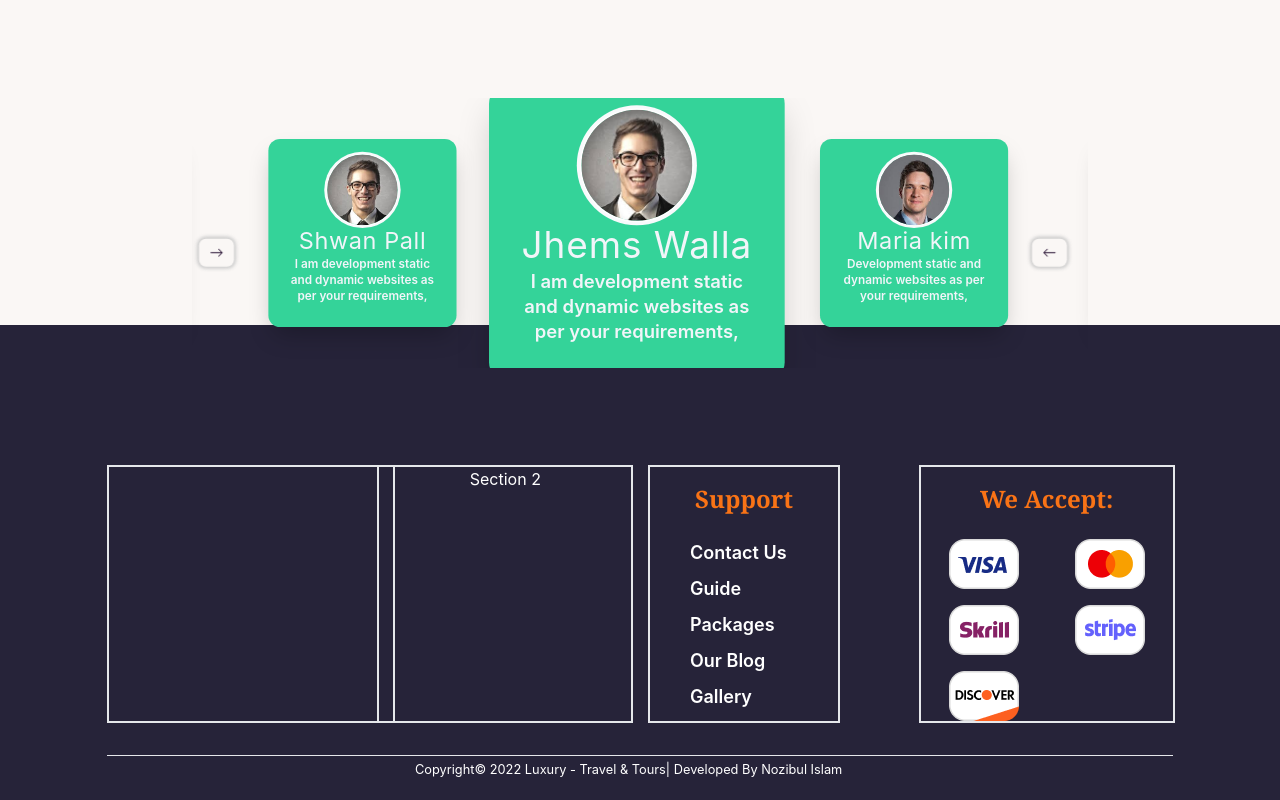
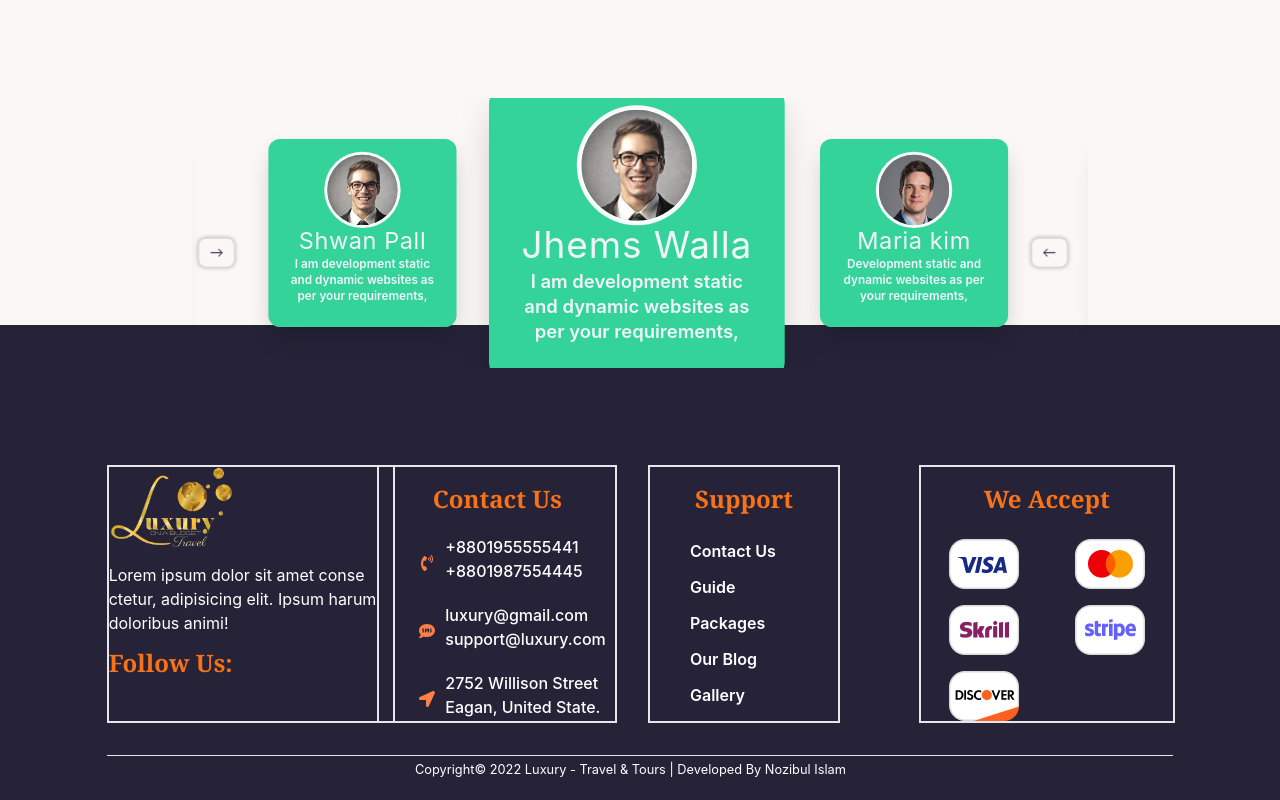
Before and after one commit to SShipon/tour__travel___2023, a React (Create React App) app: page / in a window 1280 px wide. Shown: the part 3789-4589 px from the top of the page. Built offline with nearby package versions, Linux system fonts and the light colour scheme.

Commit message:
footer area design

```diff
--- a/src/components/shared/footer/Footer.jsx
+++ b/src/components/shared/footer/Footer.jsx
@@ -6,6 +6,7 @@ import payment2 from "../../../assets/payment/download (1).png"
 import payment3 from "../../../assets/payment/download (2).png"
 import payment4 from "../../../assets/payment/download (3).png"
 import payment5 from "../../../assets/payment/download (4).png"
+import logo from "../../../assets/icon/luxury4.png"
 import { TextHeader } from "../../UI/titleText/Text"
 
 
@@ -44,11 +45,41 @@ const FooterPage = () => {
         <div className='footer-bg'>
             <div className="grid grid-cols-4 w-10/12 gap-4 mx-auto">
                 <div className='border-2 w-72 text-white item-center'>
-                  <p className='text-center'></p>
+                  <img className="h-20" src={logo} alt="" />
+                  <p className="mt-4 ">Lorem ipsum dolor sit amet conse ctetur,
+                    adipisicing elit. Ipsum harum doloribus animi!
+                  </p>
+                  <div className="mt-3">
+                   <span className="text-2xl font-bold font-serif text-orange-500">Follow Us:</span>
+                  </div>
                 </div>
 
-                <div className='border-2 w-64 text-white item-center'>
-                  <p className='text-center'>Section 2</p>
+                <div className='border-2 w-60 text-white item-center'>
+                <TextHeader textHeader="Contact Us" />
+
+                     <div className='footerContact '>
+                        <p><FaPhoneVolume className='footerIcon '></FaPhoneVolume></p>
+                           <Link className="flex flex-col" to="#">
+                            <p>+8801955555441</p>
+                            <p>+8801987554445</p>
+                           </Link>
+                     </div>
+
+                     <div className='footerContact '>
+                       <p><FaSms className='footerIcon '></FaSms> </p>
+                          <Link to="#">
+                          luxury@gmail.com <br />
+                          support@luxury.com
+                          </Link>
+                     </div>
+
+                     <div className='footerContact'>
+                        <p><FaLocationArrow className='footerIcon'></FaLocationArrow> </p>
+                           <Link to="#">
+                                2752 Willison Street <br />
+                                Eagan, United State.
+                           </Link>
+                     </div>
                 </div>
 
                 <div className='border-2 w-48 text-white item-center'>
@@ -59,7 +90,7 @@ const FooterPage = () => {
                 </div>
 
                 <div className='border-2 w-64'>
-                  <TextHeader textHeader="We Accept:" />
+                  <TextHeader textHeader="We Accept" />
                   {/* <p className='text-center text-white font-serif mt-5 text-2xl'>We Accept:</p> */}
                   <div className="grid grid-cols-2 gap-y-4 justify-items-center mt-6 ">
                     {payments?.map((payment)=> <img src={ payment } alt="" />)}
@@ -70,7 +101,7 @@ const FooterPage = () => {
                <div className='w-10/12 mx-auto mt-8'>
                   <hr className="text-white" />
                   <div className="w-[450px] mx-auto ">
-                   <small className='text-white'> Copyright&copy; 2022 Luxury - Travel & Tours| Developed By Nozibul Islam</small>
+                   <small className='text-white'> Copyright&copy; 2022 Luxury - Travel & Tours | Developed By Nozibul Islam</small>
                   </div>
               </div>
         </div>
--- a/src/index.css
+++ b/src/index.css
@@ -28,7 +28,7 @@
   }
 
   .footer-support{
-    @apply transition duration-300 hover:-translate-y-1 delay-200 ease-in-out mt-2 flex flex-col pl-10 text-lg font-semibold
+    @apply transition duration-300 hover:-translate-y-1 delay-200 ease-in-out mt-3 flex flex-col pl-10 text-base font-semibold
   }
 
   /* review section */
@@ -78,6 +78,20 @@
   margin-top: -100px;
   z-index: -1;
 }
+.footerContact{
+  display: flex;
+  align-items:center;
+  padding-left: 40px;
+  color: white;
+  margin-top: 20px;
+  font-weight: 500;
+}
+.footerIcon{
+  color: #ff7f47;
+  font-size: 16px;
+  margin-top: 7px;
+  margin-right: 10px;
+}
 
 }
 
```
